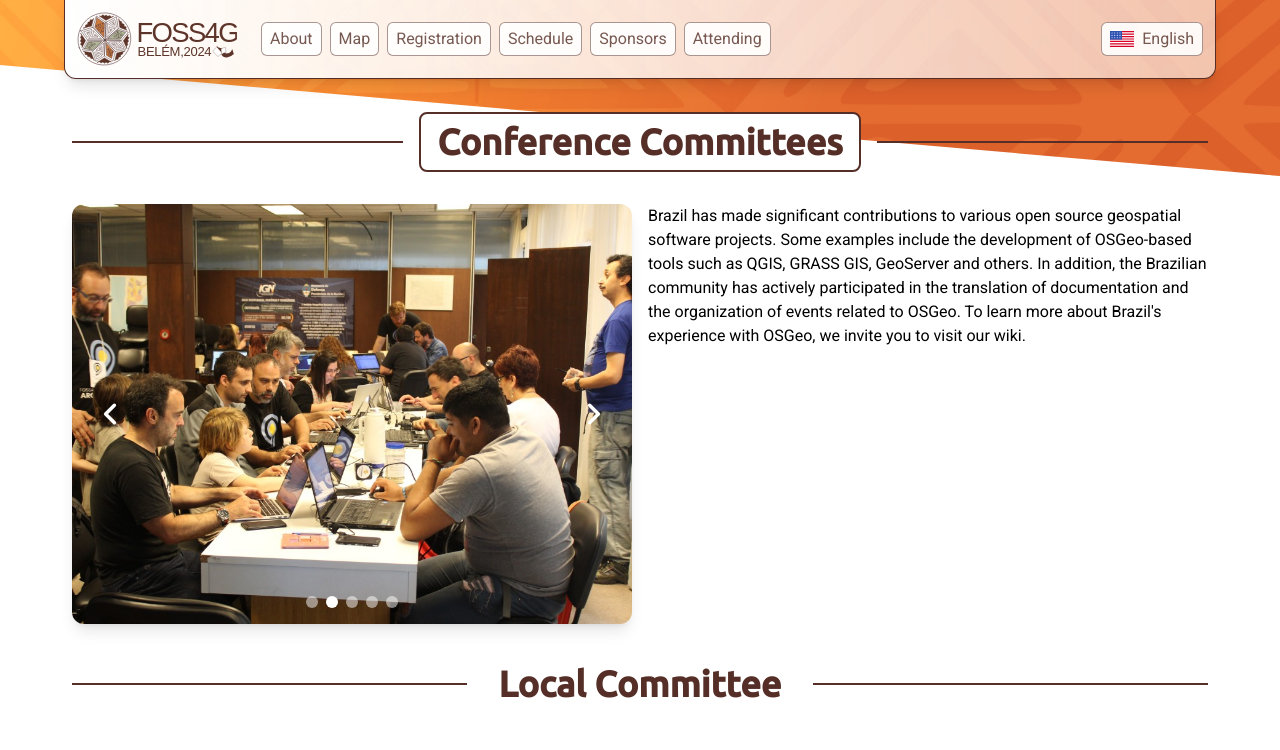
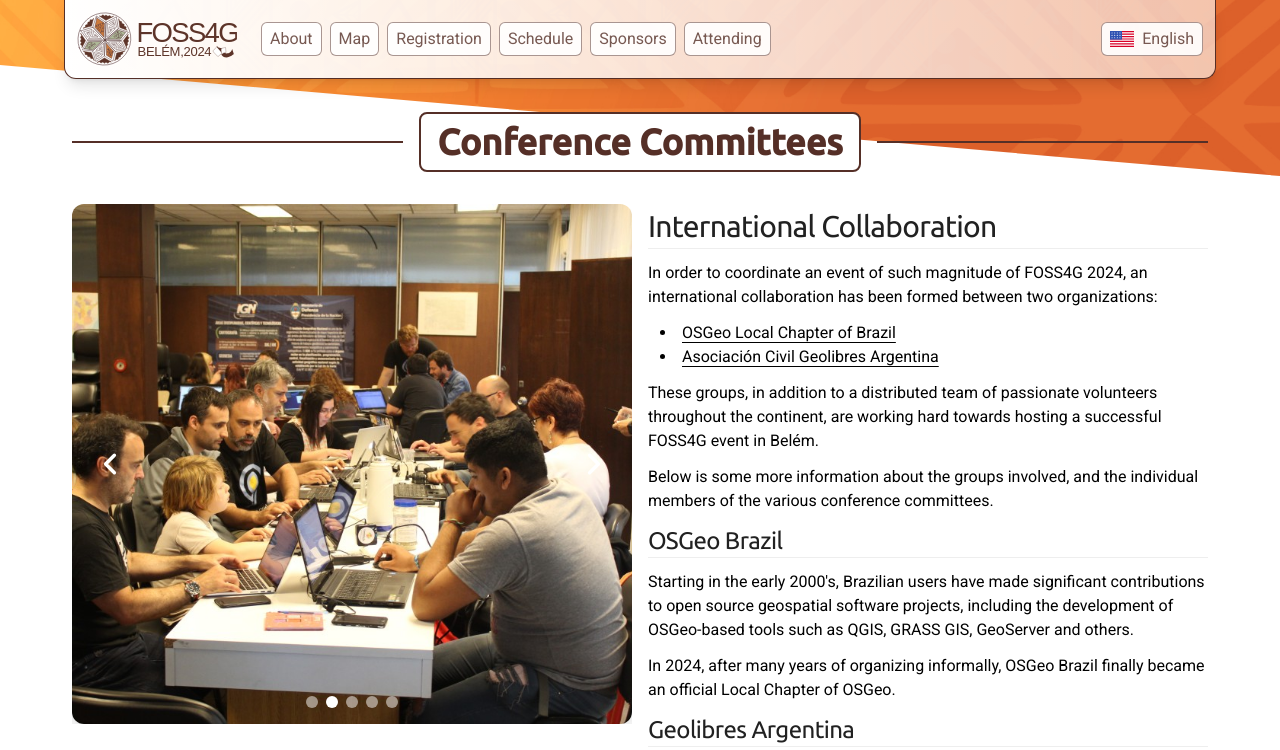
Before and after one commit to rami-dv/foss4g-belem, a Next.js app: page /en/conference-committees in a window 1280 px wide. Shown: the top 750 px of the page. Built offline with nearby package versions, Linux system fonts and the light colour scheme.

Commit message:
update content

```diff
--- a/src/mdx-components.tsx
+++ b/src/mdx-components.tsx
@@ -30,7 +30,7 @@ export function Carousel({
   return (
     // @ts-ignore
     <Carousel_
-      className="rounded-xl shadow-lg"
+      className=""
       navigation={({ setActiveIndex, activeIndex, length }) => (
         <div className={`absolute ${captionClasses} sm:top-auto sm:bottom-4 left-2/4 z-50 flex -translate-x-2/4 gap-2`}>
           {new Array(length).fill("").map((_, i) => (
@@ -47,7 +47,7 @@ export function Carousel({
       {...otherProps}
     >
       {images.map((image, idx) => (
-        <div className="relative h-full w-full" key={idx}>
+        <div className="relative h-full w-full rounded-xl shadow-lg overflow-hidden" key={idx}>
           <Image
             src={image.image}
             alt={image.caption ?? "Image"}
--- a/src/pages/en/about.mdx
+++ b/src/pages/en/about.mdx
@@ -16,6 +16,7 @@ export const metadata = {
 };
 
 <Carousel
+  caption={true}
   images={[
     {
       image: Foss4g2022GroupPhoto,
@@ -46,7 +47,7 @@ export const metadata = {
   autoplayDelay={5000}
 />
 
-<div className="grid space-y-4">
+<div className="grid space-y-4 mt-4">
   <div className="grid md:grid-cols-2 md:space-x-4">
     <div className="flex flex-col space-y-4">
       <div className="">
@@ -135,27 +136,21 @@ export const metadata = {
           autoplayDelay={5000}
         />
         </div>
-
-        #### Our Vision
-        ---
-
-        In the exciting geospatial field, free and open source technologies are the key to driving innovation and democratizing access to powerful tools.
-        By adopting open source solutions, you not only encourage transparency and collaboration, but you break down barriers, allowing a wide range of users to participate in the development and improvement of geospatial platforms.
       </div>
     </div>
 
     <div>
       <div>
-
-        #### Local chapters unite!
+        #### FOSS4G in Latin America
         ---
 
-        In order to coordinate an event of such magnitude of FOSS4G 2024, an international collaboration has been formed between two organizations:
+        For the first time in history, the FOSS4G conference will be held presentially in Latin America, and we are extremely excited to host our international community of geospatial colleagues here in Belém, Brazil.
 
-        - **OSGeo Local Chapter of Brazil**, which is dedicated to promoting and disseminating the use of open source geospatial software in the region
-        - **Asociación Civil Geolibres Argentina**, a non-profit organization which promotes the adoption of geographic standards and the use of free and open source software
+        The use of Free and Open Source Geospatial software has had a long history here, with organic communities popping up in many countries across the continent in order to support and promote its use.
 
-        Together they seek the development of geospatial information capabilities through actions that promote and strengthen the geomatics community, and look forward to welcoming participants for a successful FOSS4G event in Belém.
+        However, even with the wide usage of FOSS4G software in Latin America, historically the representation of Latin Americans has been quite low at FOSS4G conferences.
+
+        By hosting the FOSS4G conference in South America, we are hoping to reverse that trend and serve as a meeting place for like-minded geospatial people across the continent and across the globe.
 
         #### Focus on Belém do Pará, Brazil.
         ---
--- a/src/pages/en/conference-committees.mdx
+++ b/src/pages/en/conference-committees.mdx
@@ -22,7 +22,7 @@ export const metadata = {
 </Heading>
 
 <div className="grid sm:grid-cols-2 gap-y-4 sm:gap-x-4">
-  <div className="flex-grow">
+  <div className="flex-grow max-h-[520px]">
     <Carousel
       captions={false}
       autoplay={true}
@@ -46,12 +46,30 @@ export const metadata = {
     />
   </div>
   <div className="flex-shrink">
-    Brazil has made significant contributions to various open source geospatial
-    software projects. Some examples include the development of OSGeo-based
-    tools such as QGIS, GRASS GIS, GeoServer and others. In addition, the
-    Brazilian community has actively participated in the translation of
-    documentation and the organization of events related to OSGeo. To learn more
-    about Brazil&apos;s experience with OSGeo, we invite you to visit our wiki.
+    #### International Collaboration
+    ---
+
+    In order to coordinate an event of such magnitude of FOSS4G 2024, an international collaboration has been formed between two organizations:
+
+    - <span className="underline underline-offset-4">OSGeo Local Chapter of Brazil</span>
+    - <span className="underline underline-offset-4">Asociación Civil Geolibres Argentina</span>
+
+    These groups, in addition to a distributed team of passionate volunteers throughout the continent, are working hard towards hosting a successful FOSS4G event in Belém.
+
+    Below is some more information about the groups involved, and the individual members of the various conference committees.
+
+    ##### OSGeo Brazil
+    ---
+    Starting in the early 2000's, Brazilian users have made significant contributions to open source geospatial software projects, including the development of OSGeo-based tools such as QGIS, GRASS GIS, GeoServer and others.
+
+    In 2024, after many years of organizing informally, OSGeo Brazil finally became an official Local Chapter of OSGeo.
+
+    ##### Geolibres Argentina
+    ---
+
+    Geolibres Argentina is a civil association created in 2018 in order to promote the adoption of geographic standards and the use of free and open source software, in addition to provide legal support to related communities.
+
+    While not an OSGeo chapter, its goals and activities are closely aligned with that of OSGeo.
   </div>
 </div>
 
```
